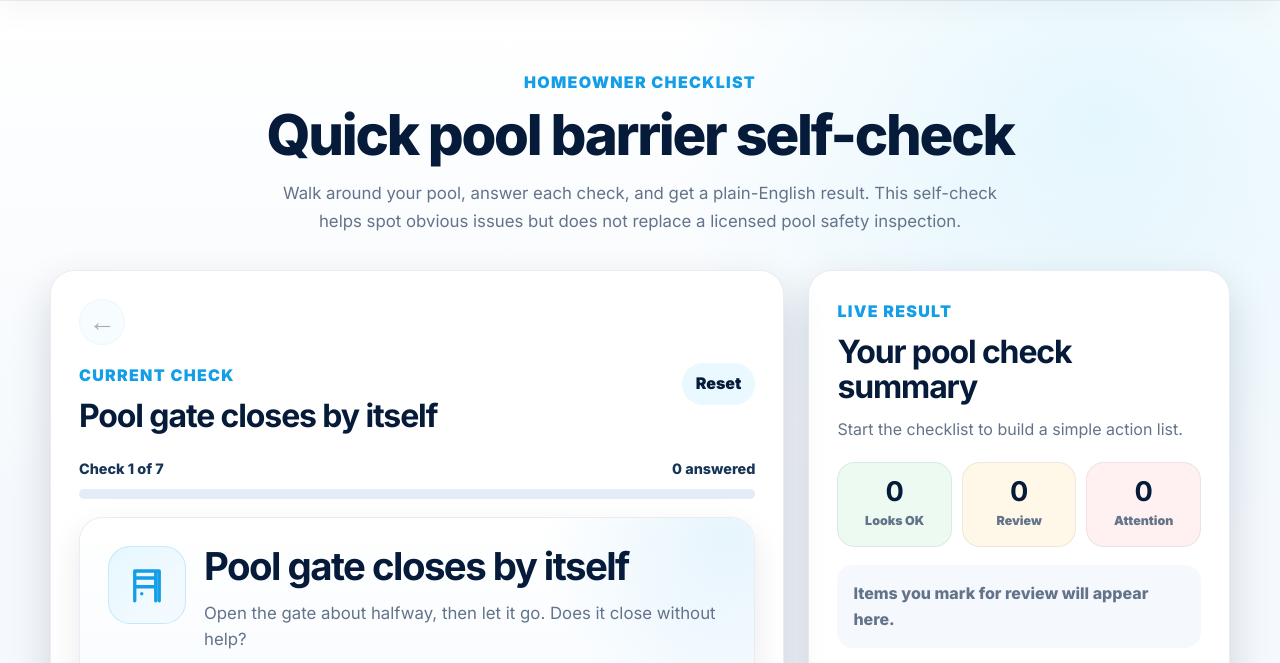
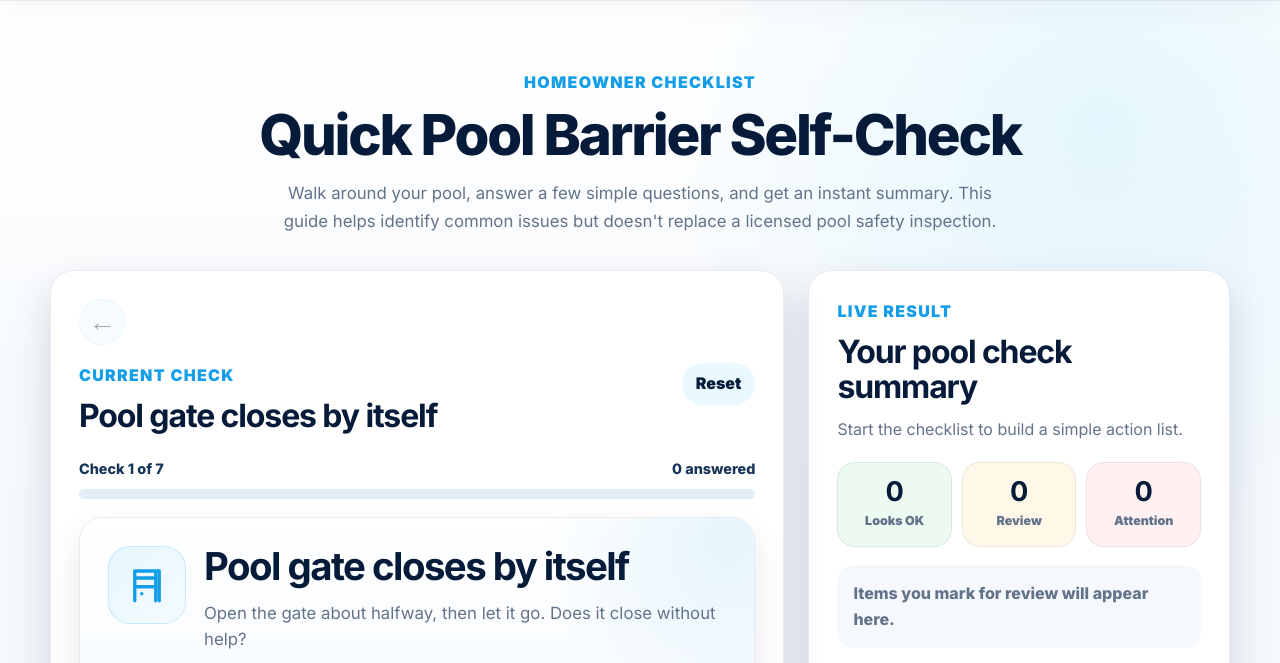
Before and after one commit to kkieren999/IronGate-Pool-Inspections, a plain HTML site: page irongate_rebuilt_site_20260623_093017/homeowner-checklist/index.html in a window 1280 px wide. Shown: the part 132-795 px from the top of the page. Drawn offline with Linux system fonts and the light colour scheme.

Commit message:
Update index.html

```diff
--- a/irongate_rebuilt_site_20260623_093017/homeowner-checklist/index.html
+++ b/irongate_rebuilt_site_20260623_093017/homeowner-checklist/index.html
@@ -39,9 +39,9 @@
   <main>
     <section class="section checker-section homeowner-checker-section" id="checklist" aria-labelledby="checker-title">
       <div class="container checklist-page-heading">
-        <p class="section-kicker">Homeowner checklist</p>
-        <h1 id="checker-title">Quick pool barrier self-check</h1>
-        <p class="section-intro">Walk around your pool, answer each check, and get a plain-English result. This self-check helps spot obvious issues but does not replace a licensed pool safety inspection.</p>
+        <p class="section-kicker">Homeowner Checklist</p>
+        <h1 id="checker-title">Quick Pool Barrier Self-Check</h1>
+        <p class="section-intro">Walk around your pool, answer a few simple questions, and get an instant summary. This guide helps identify common issues but doesn't replace a licensed pool safety inspection.</p>
       </div>
 
       <div class="container checker-layout">
```
